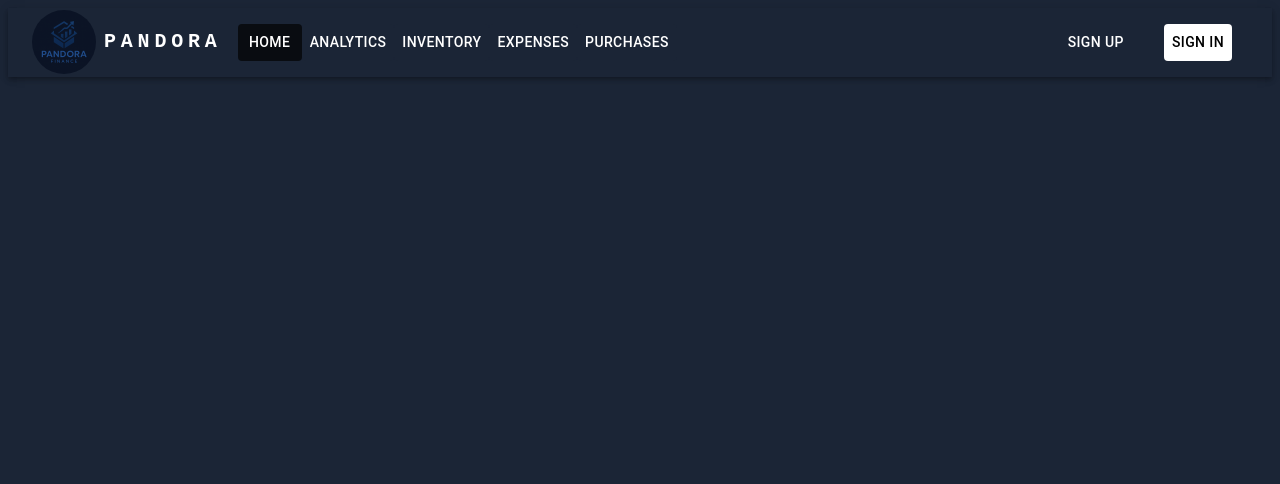
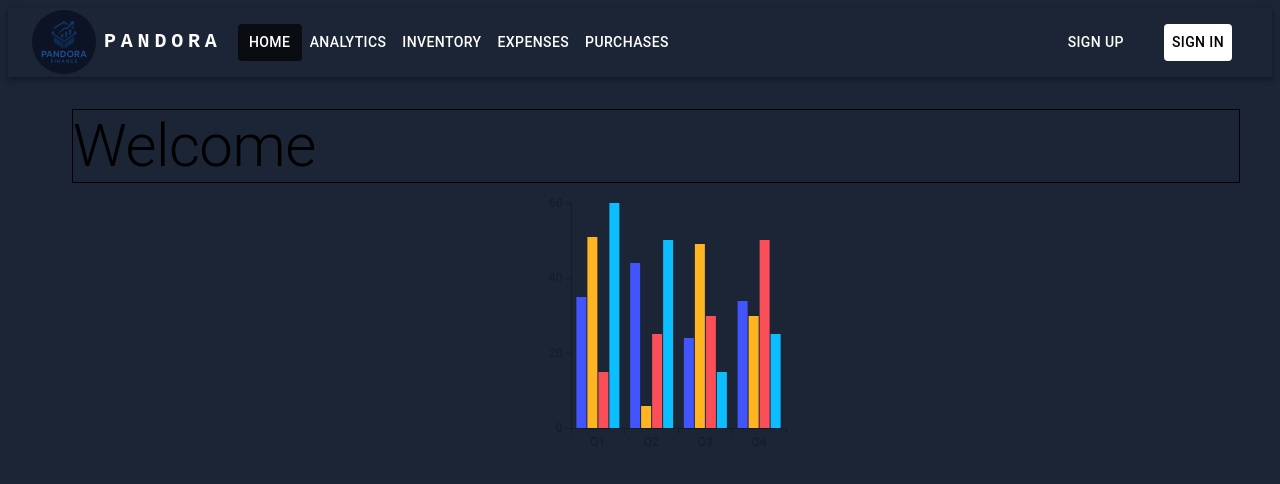
Before and after one commit to MattCania/Pandora-2.0, a React (Vite) app in the folder Frontend/: page /dashboard in a window 1280 px wide. Shown: the top 484 px of the page. Built offline with nearby package versions, Linux system fonts and the light colour scheme.

Commit message:
template for dashboard

```diff
--- a/Frontend/package.json
+++ b/Frontend/package.json
@@ -20,6 +20,7 @@
     "@mui/lab": "^7.0.0-beta.11",
     "@mui/material": "^7.0.2",
     "@mui/styled-engine-sc": "^7.0.2",
+    "@mui/x-charts": "^8.2.0",
     "@mui/x-date-pickers": "^8.1.0",
     "@tailwindcss/vite": "^4.0.3",
     "date-fns": "^4.1.0",
--- a/Frontend/src/pages/Dashboard/Dashboard.tsx
+++ b/Frontend/src/pages/Dashboard/Dashboard.tsx
@@ -1,9 +1,49 @@
-
+import { Box, Container, Typography } from "@mui/material";
+import { BarChart } from "@mui/x-charts/BarChart";
 
 export default function Dashboard() {
+  return (
+    <Box
+      component='section'
+      sx={{
+        width: "100%",
+        height: "600px",
+        display: "inline-flex",
+        flexDirection: "column",
+        justifyContent: "start",
+        alignItems: "center",
+        m: 2,
+      }}
+    >
+      <Container
+      maxWidth='xl'
+      sx={{
+        width: '100%',
 
-	return (
-		<>
-		</>
-	)
+      }}
+      >
+        <Typography
+          variant="h2"
+          sx={{
+            border: '1px solid black'
+          }}
+        >
+          Welcome
+        </Typography>
+      </Container>
+
+      <Box>
+        <BarChart
+          series={[
+            { data: [35, 44, 24, 34] },
+            { data: [51, 6, 49, 30] },
+            { data: [15, 25, 30, 50] },
+            { data: [60, 50, 15, 25] },
+          ]}
+          height={290}
+          xAxis={[{ data: ["Q1", "Q2", "Q3", "Q4"] }]}
+        />
+      </Box>
+    </Box>
+  );
 }
--- a/Frontend/src/pages/Dashboard/DashboardRouter.tsx
+++ b/Frontend/src/pages/Dashboard/DashboardRouter.tsx
@@ -17,7 +17,7 @@ export default function DashboardRouter() {
     <>
 	  <MainHeader pages={pages}/>
       <Container
-        maxWidth='lg'
+        maxWidth='xl'
         sx={{
           padding: 0,
           borderRadius: 0,
```
Also changed, not shown: 1 other file (tests, documents, lock files or other folders).
